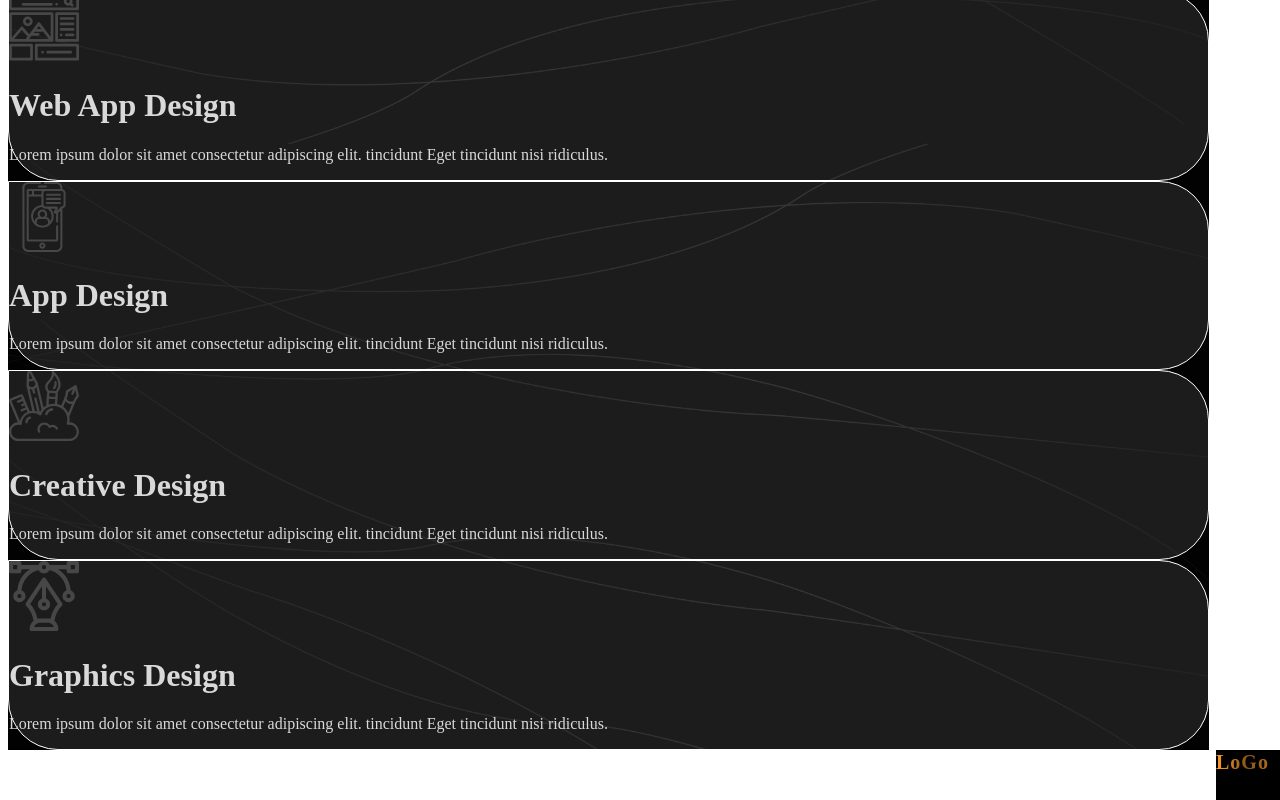
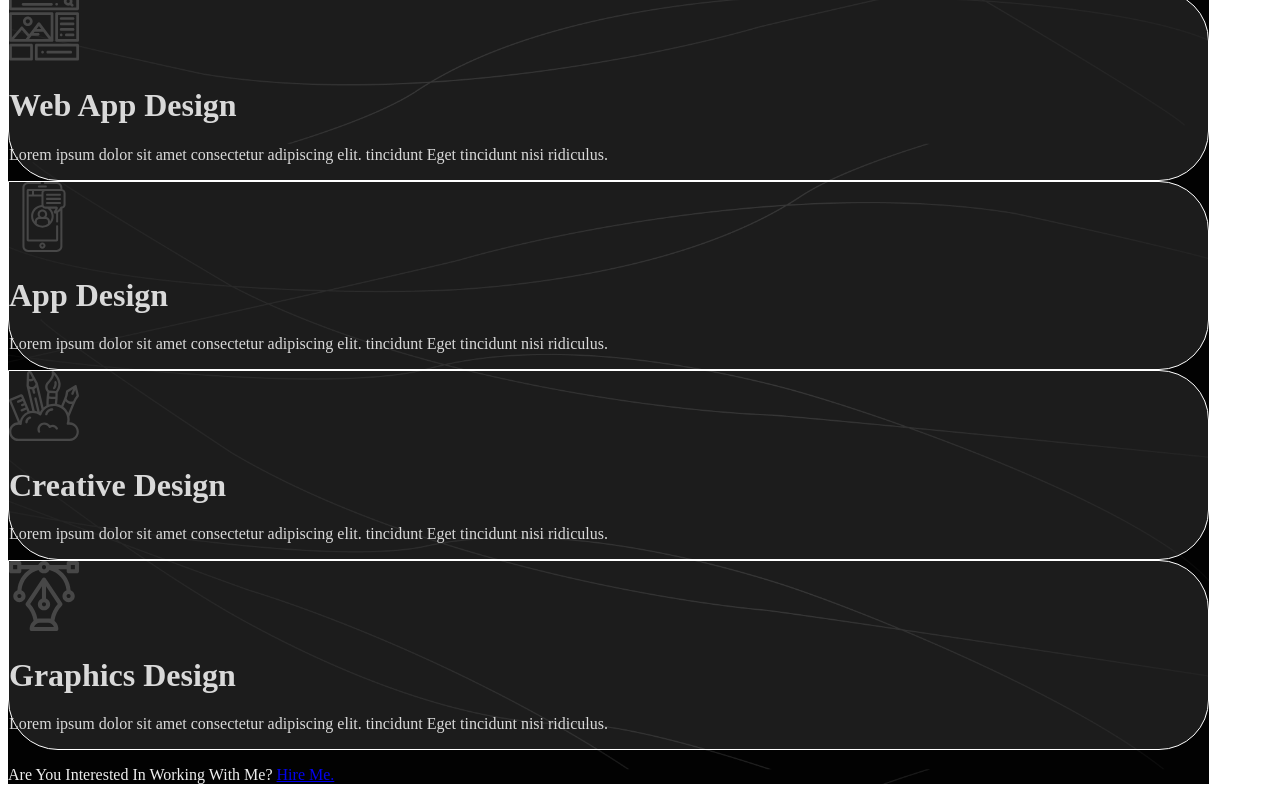
Before and after one commit to mahmudulhsn/vue-portfolio, a Vue app: page /services in a window 1280 px wide. Shown: the part 503-1303 px from the top of the page. Before the commit the page ends 1261 px from the top, so only its background shows below. Built offline with nearby package versions, Linux system fonts and the light colour scheme.

Commit message:
servide done

```diff
--- a/src/views/ServiceView.vue
+++ b/src/views/ServiceView.vue
@@ -7,6 +7,12 @@
       <div class="mt-10">
         <ServiceList :services="services" />
       </div>
+      <p class="mt-4 text-2xl">
+        Are You Interested In Working With Me?
+        <a href="#" class="text-default underline underline-offset-2"
+          >Hire Me.</a
+        >
+      </p>
     </div>
   </div>
 </template>
```
